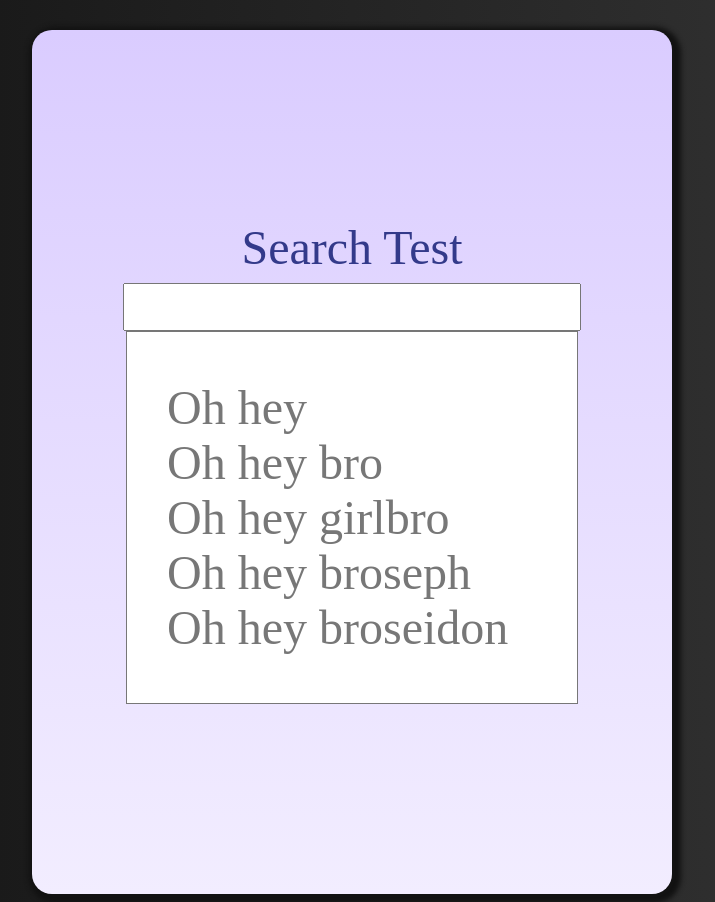
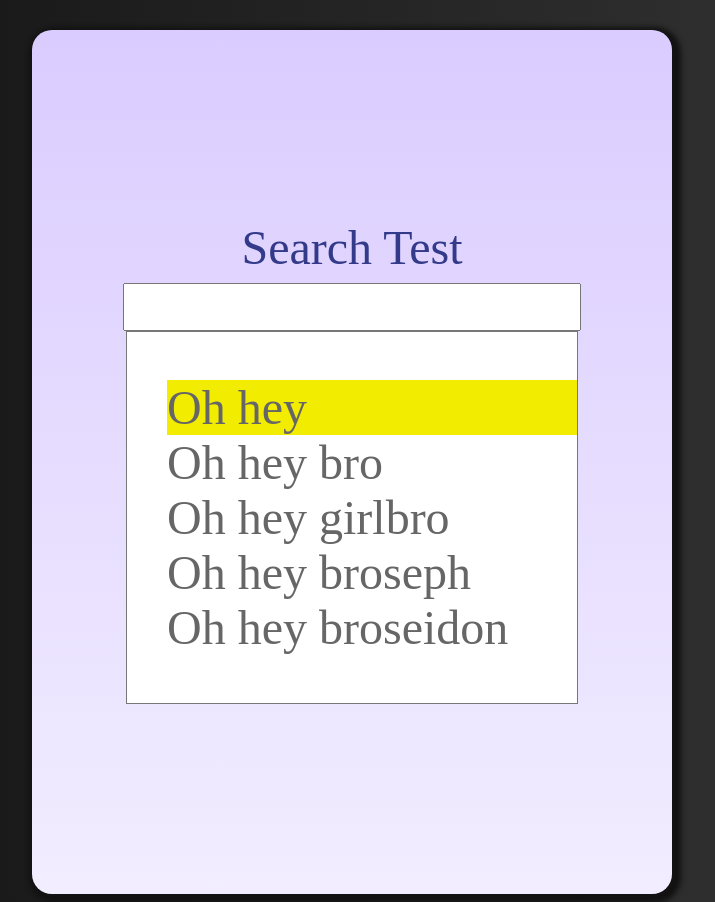
Before and after one commit to cpdean/msalahi.github.com, a plain HTML site: page search.html in a window 1280 px wide. Shown: the whole page, without its empty margins (288-1003 px from the left). Drawn offline with Linux system fonts and the light colour scheme.

Commit message:
search test

```diff
--- a/search.css
+++ b/search.css
@@ -23,10 +23,16 @@ input{
 div.autocompleteBox{
 	background-color:white;
 	border: 1px solid #777;
-	color:#777;
+	color:#666;
 	width:450px;
 	text-align:left;
 
+}
+
+li.selected{
+
+	background-color:#F2ED00;
+	font-color:white;
 }
 
 ul{
--- a/search.html
+++ b/search.html
@@ -11,7 +11,7 @@
 			<input autocomplete="off" name="searchTextField"/>
 			<div class="autocompleteBox">
 				<ul list-style-type="none">
-					<li>Oh hey</li>
+					<li class="selected">Oh hey</li>
 					<li>Oh hey bro</li>
 					<li>Oh hey girlbro</li>
 					<li>Oh hey broseph</li>
```
